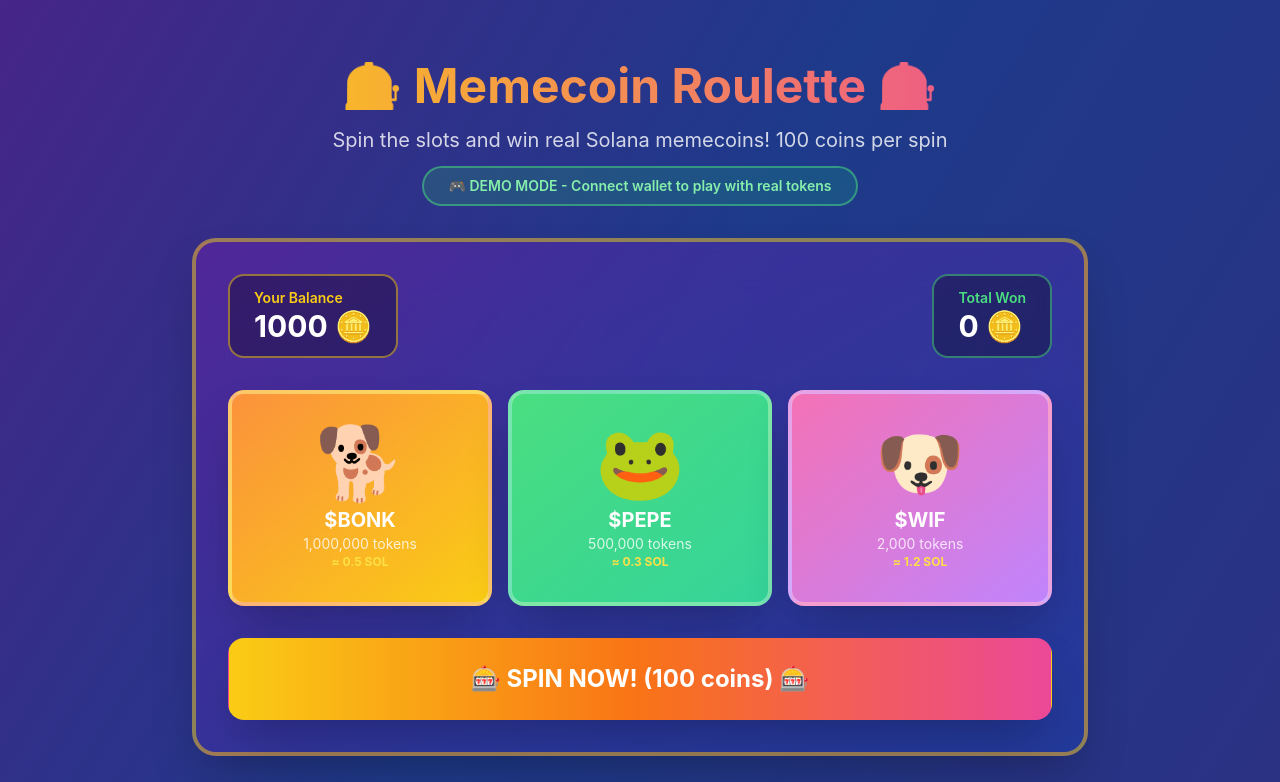
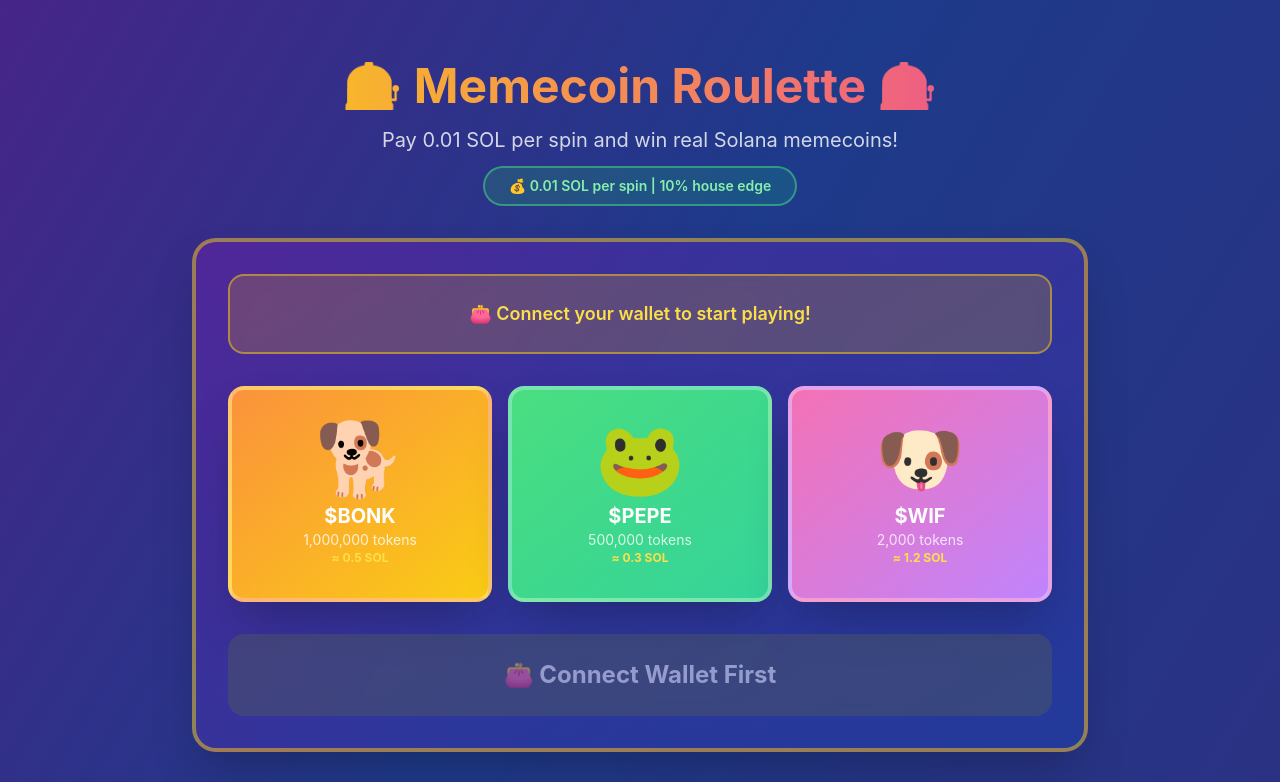
Before and after one commit to emiliaru/memecointest, a React (Vite) app: page / in a window 1280 px wide. Shown: the part 660-1442 px from the top of the page. Built offline with nearby package versions, Linux system fonts and the light colour scheme.

Commit message:
Add payment system: 0.01 SOL per spin with 10% house edge and earnings tracking

```diff
--- a/src/App.jsx
+++ b/src/App.jsx
@@ -6,13 +6,29 @@
 function App() {
   const [walletAddress, setWalletAddress] = useState(null)
   const [walletBalance, setWalletBalance] = useState(5.0) // Fake balance in SOL
+  const [totalEarned, setTotalEarned] = useState(0)
+  const [totalSpent, setTotalSpent] = useState(0)
 
   const handleWalletConnect = (address) => {
     setWalletAddress(address)
     if (address) {
-      // Simulate random balance between 2-10 SOL
-      setWalletBalance(Math.random() * 8 + 2)
+      // Simulate random balance between 5-15 SOL
+      setWalletBalance(Math.random() * 10 + 5)
+    } else {
+      // Reset on disconnect
+      setTotalEarned(0)
+      setTotalSpent(0)
     }
+  }
+
+  const handleSpinPayment = (cost) => {
+    setWalletBalance(prev => prev - cost)
+    setTotalSpent(prev => prev + cost)
+  }
+
+  const handleWinPayout = (amount) => {
+    setWalletBalance(prev => prev + amount)
+    setTotalEarned(prev => prev + amount)
   }
 
   return (
@@ -24,7 +40,14 @@
         balance={walletBalance}
       />
       <Hero />
-      <SpinGame />
+      <SpinGame
+        walletConnected={!!walletAddress}
+        walletBalance={walletBalance}
+        onSpinPayment={handleSpinPayment}
+        onWinPayout={handleWinPayout}
+        totalEarned={totalEarned}
+        totalSpent={totalSpent}
+      />
 
       <footer className="bg-black/30 backdrop-blur-md border-t border-white/10 py-8 mt-16">
         <div className="container mx-auto px-4 text-center">
--- a/src/components/SpinGame.jsx
+++ b/src/components/SpinGame.jsx
@@ -11,19 +11,34 @@
   { emoji: '🐧', name: 'PENGU', symbol: 'PENGU', value: 15000, solValue: 0.25, color: 'from-cyan-400 to-blue-400' },
 ]
 
-function SpinGame() {
+function SpinGame({ walletConnected, walletBalance, onSpinPayment, onWinPayout, totalEarned, totalSpent }) {
   const [spinning, setSpinning] = useState(false)
   const [result, setResult] = useState(null)
-  const [coins, setCoins] = useState(1000)
-  const [totalWon, setTotalWon] = useState(0)
   const [slots, setSlots] = useState([prizes[0], prizes[1], prizes[2]])
 
+  const SPIN_COST = 0.01 // Cost in SOL per spin
+  const HOUSE_EDGE = 0.1 // 10% house edge for profit
+
   const spinSlots = () => {
-    if (spinning || coins < 100) return
+    if (spinning) return
+
+    // Check if wallet is connected
+    if (!walletConnected) {
+      setResult({ message: '❌ Please connect your wallet first!', winAmount: 0 })
+      return
+    }
+
+    // Check if enough balance
+    if (walletBalance < SPIN_COST) {
+      setResult({ message: '❌ Insufficient balance! Need at least 0.01 SOL', winAmount: 0 })
+      return
+    }
 
     setSpinning(true)
     setResult(null)
-    setCoins(coins - 100)
+
+    // Charge for spin
+    onSpinPayment(SPIN_COST)
 
     let spinCount = 0
     const spinInterval = setInterval(() => {
@@ -54,20 +69,22 @@
 
         if (allSame) {
           const prize = finalSlots[0]
-          winAmount = prize.value * 3
-          const solWin = prize.solValue * 3
-          message = `🎉 JACKPOT! Triple ${prize.symbol}! Won ${prize.value * 3} ${prize.symbol} (${solWin.toFixed(2)} SOL)!`
+          const solWin = (prize.solValue * 3) * (1 - HOUSE_EDGE) // Apply house edge
+          winAmount = solWin
+          message = `🎉 JACKPOT! Triple ${prize.symbol}! Won ${prize.value * 3} ${prize.symbol} (+${solWin.toFixed(4)} SOL)!`
+          onWinPayout(solWin)
         } else if (twoSame) {
           const matchedPrize = finalSlots[0].name === finalSlots[1].name ? finalSlots[0] :
                                finalSlots[1].name === finalSlots[2].name ? finalSlots[1] : finalSlots[0]
-          winAmount = matchedPrize.value
-          message = `✨ Nice! Double ${matchedPrize.symbol}! Won ${matchedPrize.value} ${matchedPrize.symbol} (${matchedPrize.solValue.toFixed(2)} SOL)!`
+          const solWin = matchedPrize.solValue * (1 - HOUSE_EDGE) // Apply house edge
+          winAmount = solWin
+          message = `✨ Nice! Double ${matchedPrize.symbol}! Won ${matchedPrize.value} ${matchedPrize.symbol} (+${solWin.toFixed(4)} SOL)!`
+          onWinPayout(solWin)
         } else {
           message = '😢 Try again! Better luck next time!'
+          winAmount = 0
         }
 
-        setCoins(coins - 100 + winAmount)
-        setTotalWon(totalWon + winAmount)
         setResult({ message, winAmount })
         setSpinning(false)
       }
@@ -82,26 +99,41 @@
             🎰 Memecoin Roulette 🎰
           </h2>
           <p className="text-white/80 text-xl mb-3">
-            Spin the slots and win real Solana memecoins! 100 coins per spin
+            Pay 0.01 SOL per spin and win real Solana memecoins!
           </p>
           <div className="inline-block bg-gradient-to-r from-green-500/20 to-emerald-500/20 border-2 border-green-400/50 rounded-full px-6 py-2">
             <p className="text-green-300 text-sm font-semibold">
-              🎮 DEMO MODE - Connect wallet to play with real tokens
+              💰 0.01 SOL per spin | 10% house edge
             </p>
           </div>
         </div>
 
         <div className="bg-gradient-to-br from-purple-800/50 to-blue-800/50 backdrop-blur-xl rounded-3xl p-8 border-4 border-yellow-400/50 shadow-2xl">
-          <div className="flex justify-between items-center mb-8">
-            <div className="bg-black/30 rounded-2xl px-6 py-3 border-2 border-yellow-400/50">
-              <p className="text-yellow-400 text-sm font-semibold">Your Balance</p>
-              <p className="text-white text-3xl font-bold">{coins} 🪙</p>
+          {walletConnected ? (
+            <div className="grid grid-cols-1 md:grid-cols-3 gap-4 mb-8">
+              <div className="bg-black/30 rounded-2xl px-6 py-3 border-2 border-blue-400/50">
+                <p className="text-blue-400 text-sm font-semibold">Wallet Balance</p>
+                <p className="text-white text-2xl font-bold">{walletBalance.toFixed(4)} SOL</p>
+                <p className="text-white/60 text-xs">≈ ${(walletBalance * 180).toFixed(2)} USD</p>
+              </div>
+              <div className="bg-black/30 rounded-2xl px-6 py-3 border-2 border-green-400/50">
+                <p className="text-green-400 text-sm font-semibold">Total Earned</p>
+                <p className="text-white text-2xl font-bold">+{totalEarned.toFixed(4)} SOL</p>
+                <p className="text-white/60 text-xs">≈ ${(totalEarned * 180).toFixed(2)} USD</p>
+              </div>
+              <div className="bg-black/30 rounded-2xl px-6 py-3 border-2 border-red-400/50">
+                <p className="text-red-400 text-sm font-semibold">Total Spent</p>
+                <p className="text-white text-2xl font-bold">-{totalSpent.toFixed(4)} SOL</p>
+                <p className="text-white/60 text-xs">≈ ${(totalSpent * 180).toFixed(2)} USD</p>
+              </div>
             </div>
-            <div className="bg-black/30 rounded-2xl px-6 py-3 border-2 border-green-400/50">
-              <p className="text-green-400 text-sm font-semibold">Total Won</p>
-              <p className="text-white text-3xl font-bold">{totalWon} 🪙</p>
+          ) : (
+            <div className="mb-8 p-6 bg-yellow-500/20 border-2 border-yellow-400/50 rounded-2xl text-center">
+              <p className="text-yellow-300 text-lg font-semibold">
+                👛 Connect your wallet to start playing!
+              </p>
             </div>
-          </div>
+          )}
 
           <div className="grid grid-cols-3 gap-4 mb-8">
             {slots.map((slot, index) => (
@@ -131,23 +163,28 @@
 
           <button
             onClick={spinSlots}
-            disabled={spinning || coins < 100}
+            disabled={spinning || !walletConnected || walletBalance < SPIN_COST}
             className={`w-full py-6 rounded-2xl font-bold text-2xl transform transition-all duration-300 ${
-              spinning || coins < 100
+              spinning || !walletConnected || walletBalance < SPIN_COST
                 ? 'bg-gray-600 cursor-not-allowed opacity-50'
                 : 'bg-gradient-to-r from-yellow-400 via-orange-500 to-pink-500 hover:from-yellow-500 hover:via-orange-600 hover:to-pink-600 hover:scale-105 shadow-2xl'
             } text-white`}
           >
-            {spinning ? '🎰 SPINNING... 🎰' : coins < 100 ? '❌ Not Enough Coins' : '🎰 SPIN NOW! (100 coins) 🎰'}
+            {spinning
+              ? '🎰 SPINNING... 🎰'
+              : !walletConnected
+              ? '👛 Connect Wallet First'
+              : walletBalance < SPIN_COST
+              ? '❌ Insufficient Balance'
+              : `🎰 SPIN NOW! (${SPIN_COST} SOL) 🎰`}
           </button>
 
-          {coins < 100 && (
-            <button
-              onClick={() => setCoins(1000)}
-              className="w-full mt-4 py-4 rounded-2xl font-bold text-xl bg-gradient-to-r from-blue-500 to-purple-500 hover:from-blue-600 hover:to-purple-600 text-white transform hover:scale-105 transition-all duration-300"
-            >
-              🎁 Get Free Coins (1000) 🎁
-            </button>
+          {walletConnected && walletBalance < SPIN_COST && (
+            <div className="mt-4 p-4 bg-red-500/20 border-2 border-red-400/50 rounded-2xl text-center">
+              <p className="text-red-300 text-sm font-semibold">
+                ⚠️ You need at least {SPIN_COST} SOL to spin. Disconnect and reconnect wallet to get new balance.
+              </p>
+            </div>
           )}
         </div>
 
@@ -166,8 +203,11 @@
           <p className="text-white/60 text-center mt-4 text-sm">
             💡 Match 3 symbols for 3x multiplier! Match 2 for base value!
           </p>
-          <p className="text-green-400 text-center mt-2 text-xs font-semibold">
-            🎮 Demo Mode - Tokens are simulated for testing purposes
+          <p className="text-yellow-400 text-center mt-2 text-xs font-semibold">
+            💰 House Edge: 10% | Cost: 0.01 SOL per spin
+          </p>
+          <p className="text-green-400 text-center mt-1 text-xs font-semibold">
+            🎮 Demo Mode - Fake wallet for testing. Payouts are simulated.
           </p>
         </div>
       </div>
```
